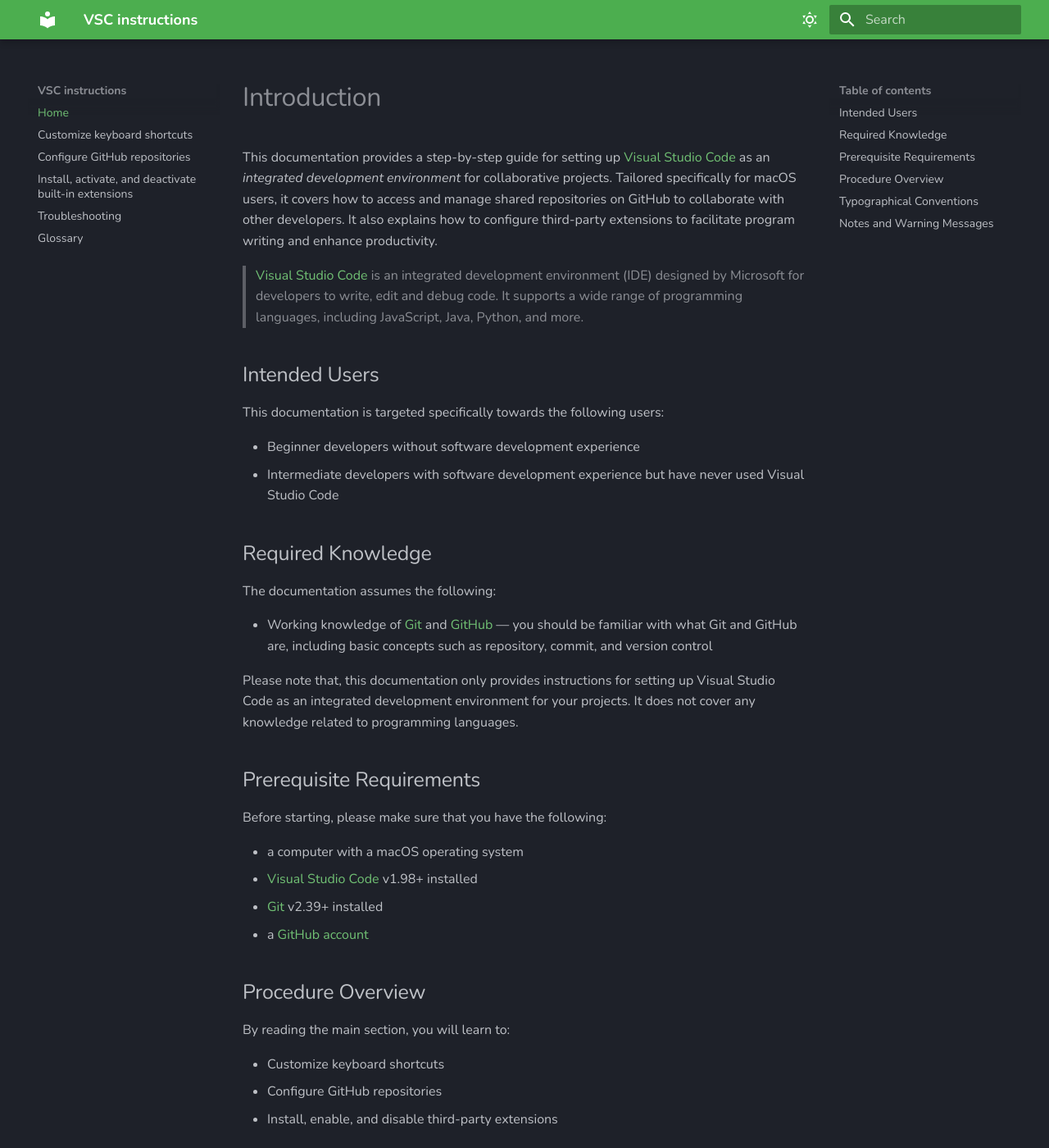
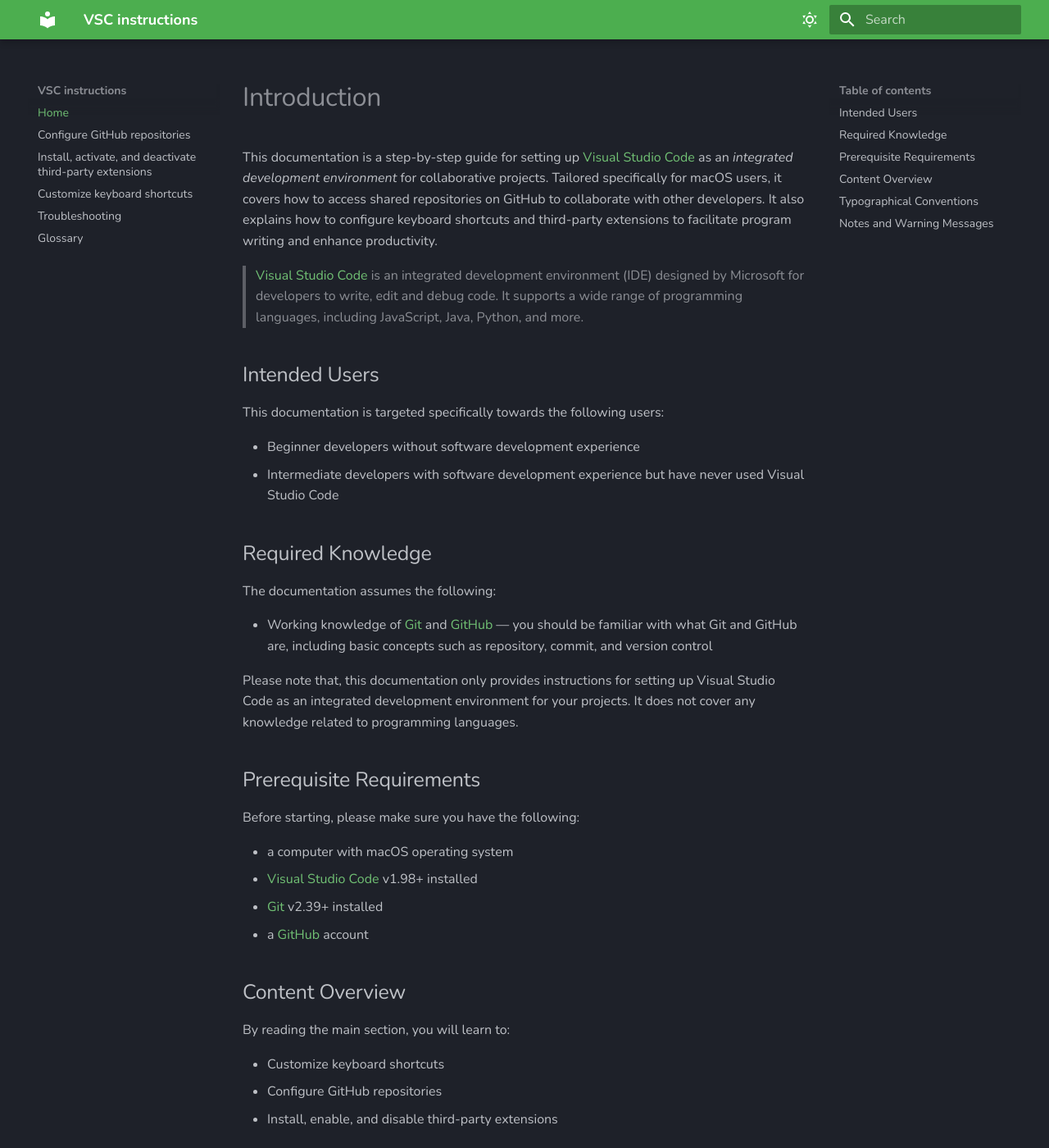
Before and after one commit to DJANG2024/MKDocsMaterial, an MkDocs documentation site: the page built from docs/index.md, in a window 1280 px wide and 1400 px high. Shown: the whole window at 82% size. Built offline with MkDocs 1.6.1 and Material for MkDocs 9.7.7, drawn with Linux system fonts in a browser that asks for light colours; some of the changed text lies outside the part shown.

Commit message:
Reorganize pages

```diff
--- a/docs/index.md
+++ b/docs/index.md
@@ -1,5 +1,5 @@
 # Introduction
-This documentation provides a step-by-step guide for setting up [Visual Studio Code](https://code.visualstudio.com/) as an <i>integrated development environment</i> for collaborative projects. Tailored specifically for macOS users, it covers how to access and manage shared repositories on GitHub to collaborate with other developers. It also explains how to configure third-party extensions to facilitate program writing and enhance productivity.
+This documentation is a step-by-step guide for setting up [Visual Studio Code](https://code.visualstudio.com/) as an <i>integrated development environment</i> for collaborative projects. Tailored specifically for macOS users, it covers how to access shared repositories on GitHub to collaborate with other developers. It also explains how to configure keyboard shortcuts and third-party extensions to facilitate program writing and enhance productivity.
 
 > [Visual Studio Code](https://code.visualstudio.com/) is an integrated development environment (IDE) designed by Microsoft for developers to write, edit and debug code. It supports a wide range of programming languages, including JavaScript, Java, Python, and more.
 
@@ -21,15 +21,15 @@
 
 
 ## Prerequisite Requirements
-Before starting, please make sure that you have the following:
+Before starting, please make sure you have the following:
 
-- a computer with a macOS operating system
+- a computer with macOS operating system
 - [Visual Studio Code](https://code.visualstudio.com/download) v1.98+ installed
 - [Git](https://git-scm.com/downloads/mac) v2.39+ installed
-- a [GitHub account](https://github.com/signup)
+- a [GitHub](https://github.com/signup) account
 
 
-## Procedure Overview
+## Content Overview
 By reading the main section, you will learn to:
 
 - Customize keyboard shortcuts
--- a/mkdocs.yml
+++ b/mkdocs.yml
@@ -34,8 +34,8 @@
 
 nav:
   - Home: "index.md"
-  - Customize keyboard shortcuts: "task1.md"
-  - Configure GitHub repositories: "task2.md"
-  - Install, activate, and deactivate built-in extensions: "task3.md"
+  - Configure GitHub repositories: "github_repo.md"
+  - Install, activate, and deactivate third-party extensions: "extensions.md"
+  - Customize keyboard shortcuts: "keyboard_shortcuts.md"
   - Troubleshooting: "Troubleshooting.md"
   - Glossary: "Glossary.md"
```
Also changed, not shown: other parts of docs/index.md (+0 -3 lines), docs/Troubleshooting.md (+3 -0 lines), docs/keyboard_shortcuts.md (added, +27 -0 lines), docs/task1.md (deleted, +0 -1 lines), docs/extensions.md (renamed from docs/task3.md), docs/github_repo.md (renamed from docs/task2.md).
